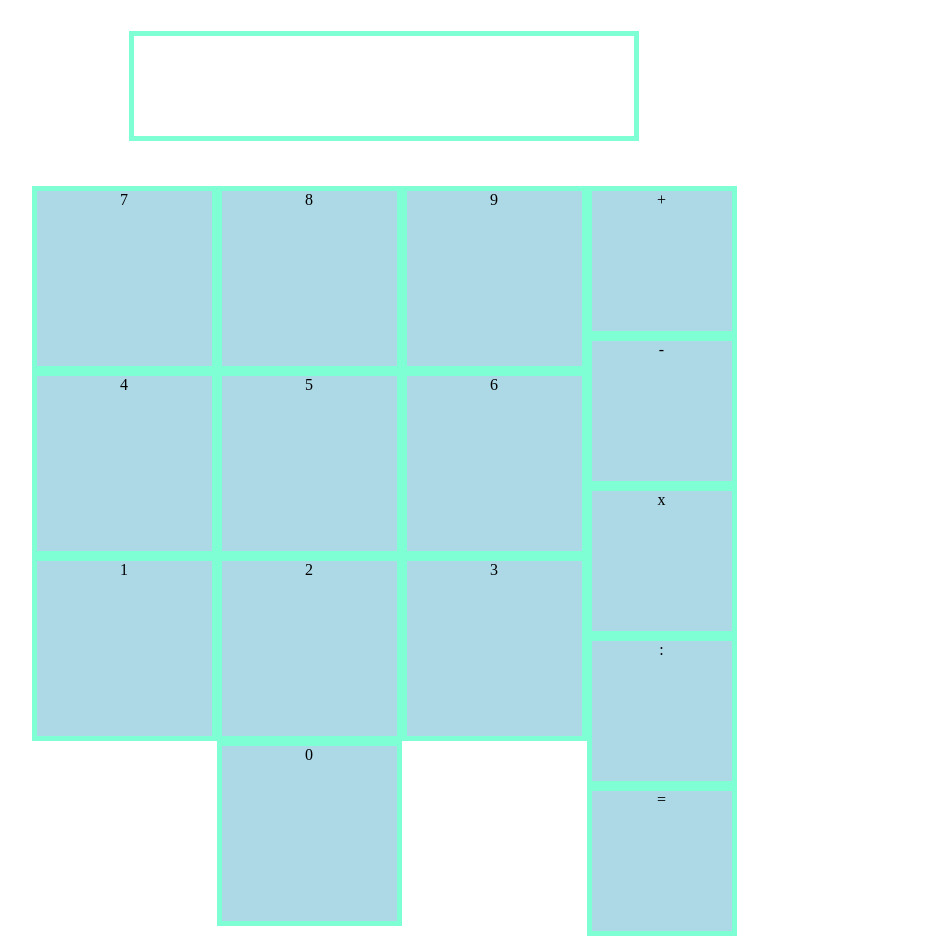
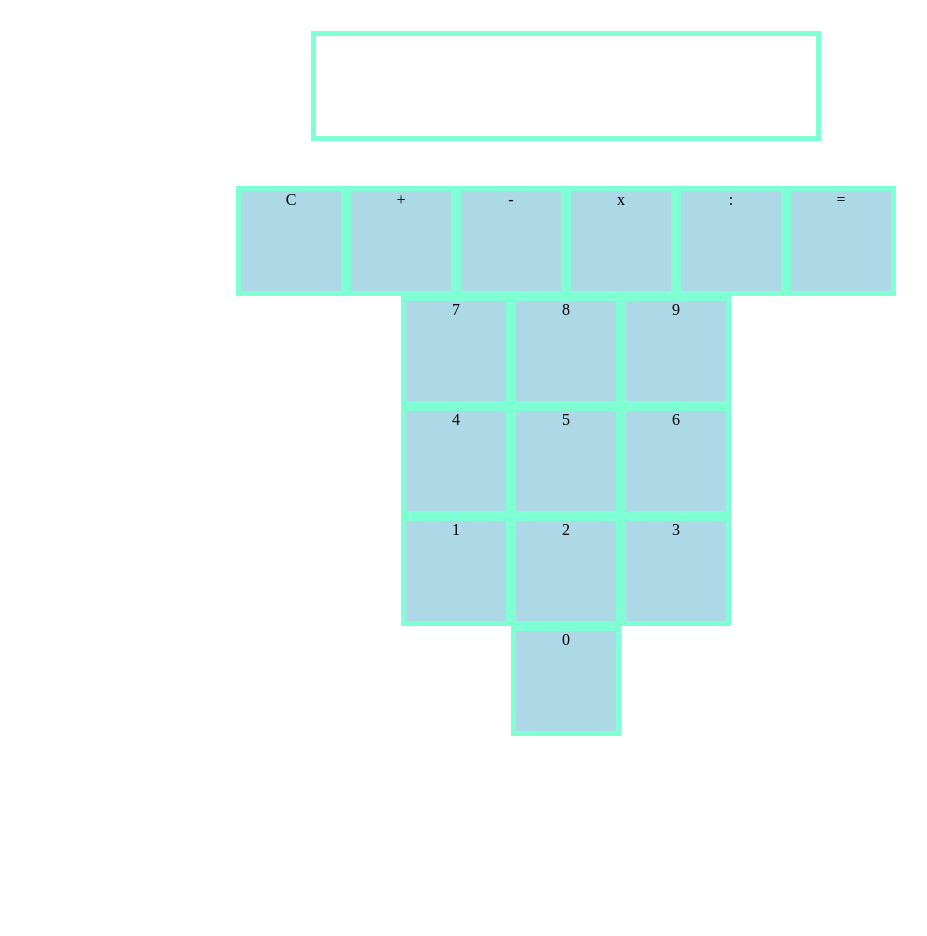
Before and after one commit to enitchristine/Calculator-TOP, a plain HTML site: page index.html in a window 1280 px wide. Shown: the whole page, without its empty margins (74-1001 px from the left). Drawn offline with Linux system fonts and the light colour scheme.

Commit message:
Change structure in index.html and style.css

```diff
--- a/index.html
+++ b/index.html
@@ -13,30 +13,34 @@
 
         </div>
         <div id="buttons">
+            <div class="column">
+                <div class="button number">C</div>
+                <div class="button op">+</div>
+                <div class="button op">-</div>
+                <div class="button op">x</div>
+                <div class="button op">:</div>
+                <div class="button op">=</div>
+            </div>
+            <div class="column">
+                <div class="button number">7</div>
+                <div class="button number">8</div>
+                <div class="button number">9</div>
+            </div>
                 <div class="column">
-                    <div class="button number">7</div>
-                    <div class="button number">4</div>
-                    <div class="button number">1</div>
-                </div>
+                <div class="button number">4</div>
+                <div class="button number">5</div>
+                <div class="button number">6</div>
+
+            </div>
                 <div class="column">
-                    <div class="button number">8</div>
-                    <div class="button number">5</div>
-                    <div class="button number">2</div>
-                    <div class="button number">0</div>
+                <div class="button number">1</div>
+                <div class="button number">2</div>
+                <div class="button number">3</div>
+            </div>
+            <div class="column">
+                <div class="button number">0</div>
+            </div>
 
-                </div>
-                <div class="column">
-                    <div class="button number">9</div>
-                    <div class="button number">6</div>
-                    <div class="button number">3</div>
-                </div>
-                <div class="column">
-                    <div class="button op">+</div>
-                    <div class="button op">-</div>
-                    <div class="button op">x</div>
-                    <div class="button op">:</div>
-                    <div class="button op">=</div>
-                </div>
         </div>
 
     </div>
--- a/style.css
+++ b/style.css
@@ -1,13 +1,11 @@
 #body{
     display: flex;
     flex-direction: column;
-    /* border: solid;
-    border-width: 5px;
-    border-color: aquamarine; */
     height: 900px;
     width: 900px;
     justify-content: space-around;
     align-items: center;
+    margin: auto;
 
 }
 
@@ -21,15 +19,14 @@
 
 #buttons{
     display:flex;
-    justify-content: center;
-
+    flex-direction: column;
+    align-items: center;
     height: 700px;
     width: 700px;
 
 }
-.columns{
+.column{
     display: flex;
-    flex-direction: column;
 }
 .button{
     border: solid;
@@ -40,11 +37,11 @@
 }
 
 .number{
-    width:175px;
-    height:175px;
+    width:100px;
+    height:100px;
 }
 
 .op{
-    width:140px;
-    height:140px;
+    width:100px;
+    height:100px;
 }
```
